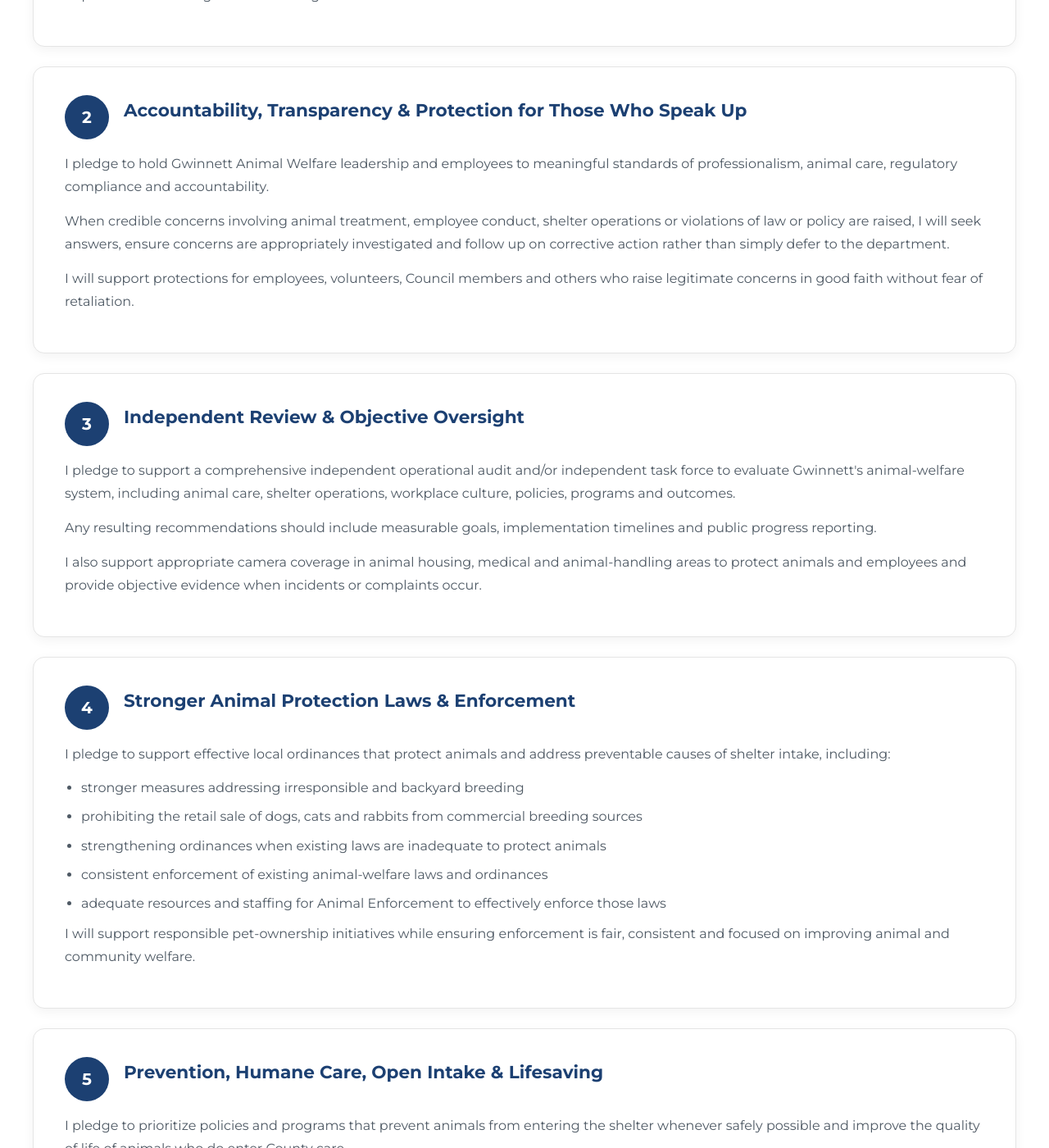
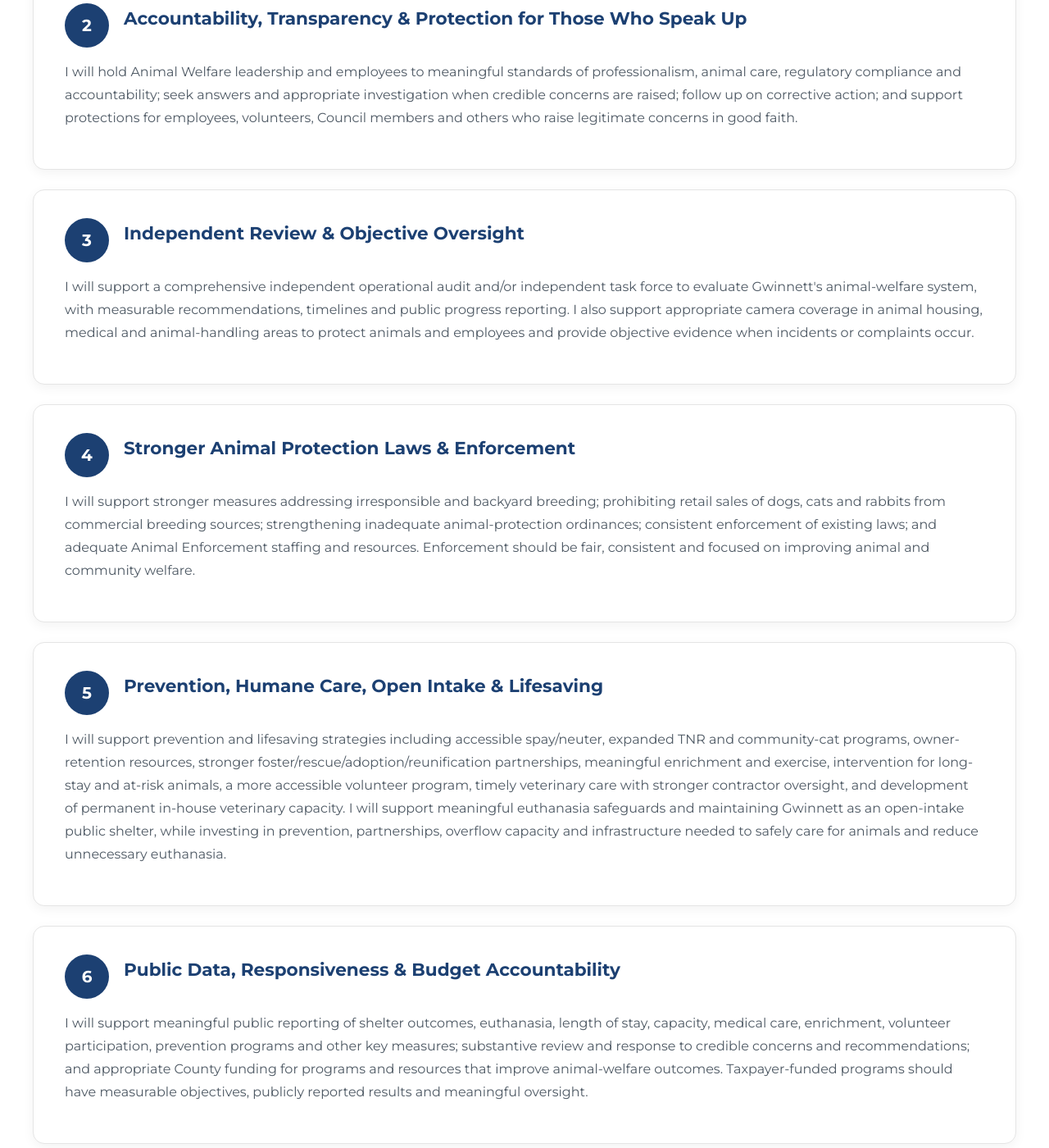
Before and after one commit to whitleybacon/gwinnett-animal-advocacy-alliance, a Jekyll site: the page built from election-2026/candidate-pledge/index.html, in a window 1280 px wide and 1400 px high, scrolled down 1640 px. Shown: the whole window at 82% size. Built offline with Jekyll 4.4.1, drawn with Linux system fonts in a browser that asks for light colours; some of the changed text lies outside the part shown.

Commit message:
Update index.html

```diff
--- a/election-2026/candidate-pledge/index.html
+++ b/election-2026/candidate-pledge/index.html
@@ -400,19 +400,10 @@
           <h3>Independent Oversight &amp; Community Voice</h3>
         </div>
         <p>
-          I pledge to support meaningful independent oversight and community
-          representation in Gwinnett's animal-welfare system.
-        </p>
-        <p>
-          I will support an Animal Advisory Council that can independently ask
-          questions, review information, request records and data, make
-          recommendations and advise the Board of Commissioners without
+          I will support meaningful citizen and animal-advocate representation and an
+          Animal Advisory Council that can independently ask questions, review information,
+          request records and data, make recommendations, and advise the Board without
           interference or retaliation.
-        </p>
-        <p>
-          I will support meaningful citizen and animal-advocate representation
-          and a Council structure that maintains independence from the department
-          it is charged with advising.
         </p>
       </article>
 
@@ -422,20 +413,11 @@
           <h3>Accountability, Transparency &amp; Protection for Those Who Speak Up</h3>
         </div>
         <p>
-          I pledge to hold Gwinnett Animal Welfare leadership and employees to
-          meaningful standards of professionalism, animal care, regulatory
-          compliance and accountability.
-        </p>
-        <p>
-          When credible concerns involving animal treatment, employee conduct,
-          shelter operations or violations of law or policy are raised, I will
-          seek answers, ensure concerns are appropriately investigated and follow
-          up on corrective action rather than simply defer to the department.
-        </p>
-        <p>
-          I will support protections for employees, volunteers, Council members
-          and others who raise legitimate concerns in good faith without fear of
-          retaliation.
+          I will hold Animal Welfare leadership and employees to meaningful standards of
+          professionalism, animal care, regulatory compliance and accountability; seek
+          answers and appropriate investigation when credible concerns are raised; follow
+          up on corrective action; and support protections for employees, volunteers,
+          Council members and others who raise legitimate concerns in good faith.
         </p>
       </article>
 
@@ -445,19 +427,12 @@
           <h3>Independent Review &amp; Objective Oversight</h3>
         </div>
         <p>
-          I pledge to support a comprehensive independent operational audit and/or
-          independent task force to evaluate Gwinnett's animal-welfare system,
-          including animal care, shelter operations, workplace culture, policies,
-          programs and outcomes.
-        </p>
-        <p>
-          Any resulting recommendations should include measurable goals,
-          implementation timelines and public progress reporting.
-        </p>
-        <p>
-          I also support appropriate camera coverage in animal housing, medical
-          and animal-handling areas to protect animals and employees and provide
-          objective evidence when incidents or complaints occur.
+          I will support a comprehensive independent operational audit and/or independent
+          task force to evaluate Gwinnett's animal-welfare system, with measurable
+          recommendations, timelines and public progress reporting. I also support
+          appropriate camera coverage in animal housing, medical and animal-handling areas
+          to protect animals and employees and provide objective evidence when incidents
+          or complaints occur.
         </p>
       </article>
 
@@ -467,20 +442,12 @@
           <h3>Stronger Animal Protection Laws &amp; Enforcement</h3>
         </div>
         <p>
-          I pledge to support effective local ordinances that protect animals and
-          address preventable causes of shelter intake, including:
-        </p>
-        <ul>
-          <li>stronger measures addressing irresponsible and backyard breeding</li>
-          <li>prohibiting the retail sale of dogs, cats and rabbits from commercial breeding sources</li>
-          <li>strengthening ordinances when existing laws are inadequate to protect animals</li>
-          <li>consistent enforcement of existing animal-welfare laws and ordinances</li>
-          <li>adequate resources and staffing for Animal Enforcement to effectively enforce those laws</li>
-        </ul>
-        <p>
-          I will support responsible pet-ownership initiatives while ensuring
-          enforcement is fair, consistent and focused on improving animal and
-          community welfare.
+          I will support stronger measures addressing irresponsible and backyard breeding;
+          prohibiting retail sales of dogs, cats and rabbits from commercial breeding
+          sources; strengthening inadequate animal-protection ordinances; consistent
+          enforcement of existing laws; and adequate Animal Enforcement staffing and
+          resources. Enforcement should be fair, consistent and focused on improving animal
+          and community welfare.
         </p>
       </article>
 
@@ -490,40 +457,15 @@
           <h3>Prevention, Humane Care, Open Intake &amp; Lifesaving</h3>
         </div>
         <p>
-          I pledge to prioritize policies and programs that prevent animals from
-          entering the shelter whenever safely possible and improve the quality of
-          life of animals who do enter County care.
-        </p>
-        <p>This includes supporting:</p>
-        <ul>
-          <li>accessible and affordable spay/neuter programs</li>
-          <li>expanded TNR and community-cat programs</li>
-          <li>owner-retention and surrender-prevention resources</li>
-          <li>stronger foster, rescue, adoption and reunification partnerships</li>
-          <li>meaningful daily enrichment, exercise and opportunities outside the kennel</li>
-          <li>individualized intervention for long-stay and at-risk animals</li>
-          <li>modernization of the volunteer program and removal of unnecessary barriers to meaningful participation</li>
-          <li>adequate and timely veterinary care</li>
-          <li>stronger oversight and measurable performance standards for contracted veterinary providers</li>
-          <li>development of permanent in-house veterinary capacity, including County-employed veterinarians and veterinary technicians</li>
-          <li>meaningful euthanasia safeguards, advance notice and opportunities for rescue, foster or adoption placement whenever circumstances allow</li>
-        </ul>
-
-        <div class="pledge-open-intake">
-          <strong>Open-intake commitment:</strong>
-          I will support maintaining Gwinnett County Animal Welfare &amp; Enforcement
-          as an open-intake public shelter that accepts stray, abandoned and
-          owner-surrendered animals needing County shelter services, while
-          investing in prevention, foster and rescue partnerships, emergency
-          overflow capacity, and additional shelter infrastructure when necessary
-          to ensure animals are safely cared for rather than turned away or
-          unnecessarily euthanized because of insufficient space.
-        </div>
-
-        <p style="margin-top:18px;">
-          I will support strategies designed to reduce unnecessary euthanasia and
-          prevent animals from deteriorating physically or behaviorally because
-          of prolonged shelter confinement.
+          I will support prevention and lifesaving strategies including accessible
+          spay/neuter, expanded TNR and community-cat programs, owner-retention resources,
+          stronger foster/rescue/adoption/reunification partnerships, meaningful enrichment
+          and exercise, intervention for long-stay and at-risk animals, a more accessible
+          volunteer program, timely veterinary care with stronger contractor oversight, and
+          development of permanent in-house veterinary capacity. I will support meaningful
+          euthanasia safeguards and maintaining Gwinnett as an open-intake public shelter,
+          while investing in prevention, partnerships, overflow capacity and infrastructure
+          needed to safely care for animals and reduce unnecessary euthanasia.
         </p>
       </article>
 
@@ -533,35 +475,13 @@
           <h3>Public Data, Responsiveness &amp; Budget Accountability</h3>
         </div>
         <p>
-          I pledge to support transparent public reporting of meaningful
-          animal-welfare data so residents and elected officials can evaluate how
-          Gwinnett's animal-welfare system is performing without relying on
-          repeated Open Records Requests.
-        </p>
-        <p>
-          I also pledge to meaningfully review and respond to documented concerns,
-          data and recommendations submitted by residents and community
-          organizations. When credible information identifies potential problems
-          or opportunities for improvement, it should receive acknowledgment,
-          evaluation and a substantive response — not simply be ignored.
-        </p>
-        <p>
-          Public reporting should include meaningful information regarding shelter
-          intake and outcomes, euthanasia and contributing circumstances, length
-          of stay, shelter capacity, medical care, enrichment, volunteer
-          participation, prevention programs and other key performance measures.
-        </p>
-        <p>
-          I will support making animal welfare a meaningful County budget priority
-          and advocate for appropriate resources for veterinary care, prevention,
-          enforcement, enrichment, staffing, volunteer/foster programs,
-          technology, shelter capacity and other programs demonstrated to improve
-          outcomes.
-        </p>
-        <p>
-          Programs receiving taxpayer funding should have measurable objectives,
-          publicly reported results and meaningful oversight when those results
-          indicate improvement is needed.
+          I will support meaningful public reporting of shelter outcomes, euthanasia,
+          length of stay, capacity, medical care, enrichment, volunteer participation,
+          prevention programs and other key measures; substantive review and response to
+          credible concerns and recommendations; and appropriate County funding for programs
+          and resources that improve animal-welfare outcomes. Taxpayer-funded programs
+          should have measurable objectives, publicly reported results and meaningful
+          oversight.
         </p>
       </article>
 
@@ -571,24 +491,12 @@
           <h3>Leadership &amp; A Commitment to Act</h3>
         </div>
         <p>
-          I recognize that animal welfare is a responsibility of County government
-          and that Commissioners have a responsibility to provide oversight,
-          establish policy and allocate resources.
-        </p>
-        <p>
-          I pledge to listen to residents, animal advocates, volunteers,
-          employees, professionals and advisory bodies; examine evidence and data;
-          ask difficult questions; and follow up when concerns are raised.
-        </p>
-        <p>
-          When evidence demonstrates that a policy, program or practice is failing
-          animals or residents, I will advocate for change — even when doing so
-          means challenging the status quo.
-        </p>
-        <p>
-          I will not consider support for animal welfare fulfilled simply by
-          expressing concern. I commit to using the authority of the office to
-          pursue meaningful, measurable improvements.
+          I recognize animal welfare as a County-government responsibility. I will listen
+          to residents, advocates, volunteers, employees, professionals and advisory bodies;
+          examine evidence and data; ask difficult questions; and follow up when concerns
+          are raised. When evidence shows that a policy, program or practice is failing
+          animals or residents, I will use the authority of the office to pursue meaningful,
+          measurable change — even when that requires challenging the status quo.
         </p>
       </article>
 
```
Also changed, not shown: other parts of election-2026/candidate-pledge/index.html (+1 -1 lines).
